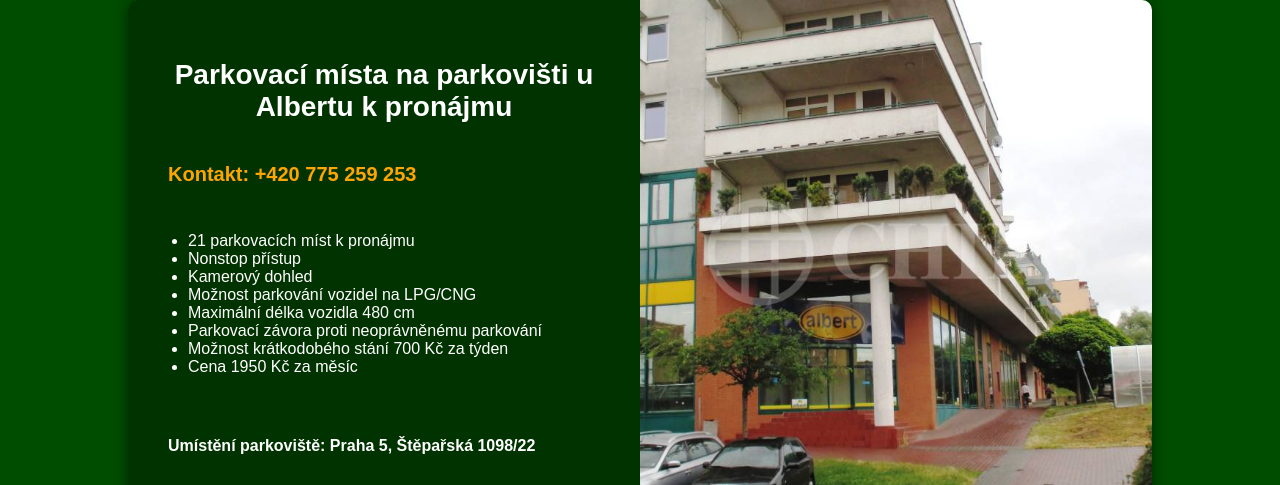
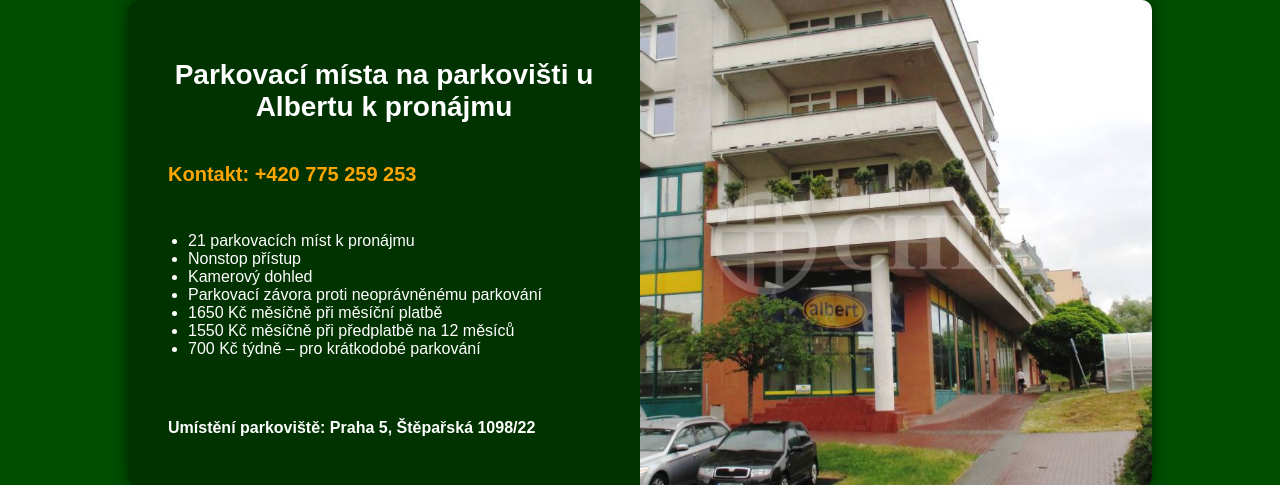
Before and after one commit to KaterynaMedvid/parkovani2, a plain HTML site: page index.html in a window 1280 px wide. Shown: the top 485 px of the page. Drawn offline with Linux system fonts and the light colour scheme.

Commit message:
Update index.html
zmeni15

```diff
--- a/index.html
+++ b/index.html
@@ -151,11 +151,10 @@
                     <li>21 parkovacích míst k pronájmu</li>
                     <li>Nonstop přístup</li>
                     <li>Kamerový dohled</li>
-                    <li>Možnost parkování vozidel na LPG/CNG</li>
-                    <li>Maximální délka vozidla 480 cm</li>
                     <li>Parkovací závora proti neoprávněnému parkování</li>
-                    <li>Možnost krátkodobého stání 700 Kč za týden</li>
-                    <li>Cena 1950 Kč za měsíc</li>
+                    <li>1650 Kč měsíčně při měsíční platbě</li>
+                    <li>1550 Kč měsíčně při předplatbě na 12 měsíců</li>
+                    <li>700 Kč týdně – pro krátkodobé parkování</li>
                 </ul>
             </p>
             <p class="address">Umístění parkoviště: Praha 5, Štěpařská 1098/22</p>
```
